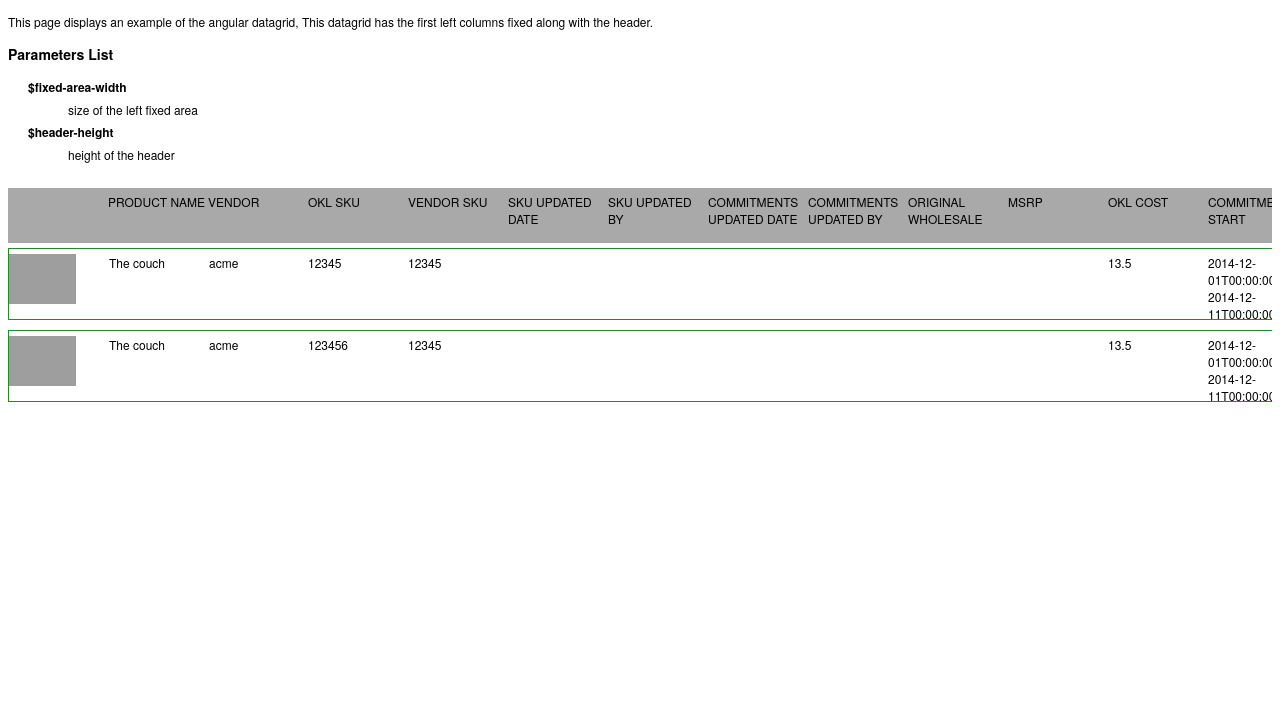
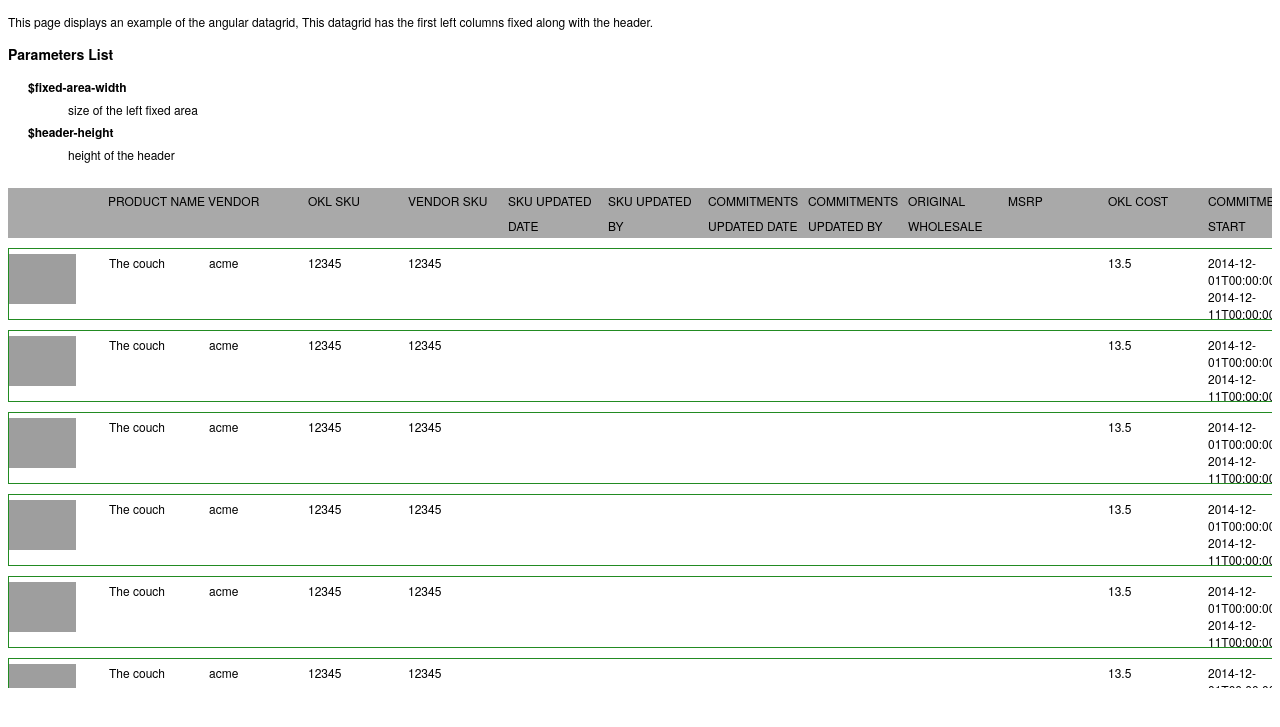
Before and after one commit to mblaylock-okl/angular-datagrid, a website: page index.html in a window 1280 px wide. Shown: the part 53-780 px from the top of the page. Drawn offline with Linux system fonts and the light colour scheme; grey boxes are pictures that could not be loaded.

Commit message:
Rename display order to metadata

```diff
--- a/assets/datagrid.js
+++ b/assets/datagrid.js
@@ -81,7 +81,7 @@ var datagridApp = angular.module("DatagridApp", []);;datagridApp.controller('dat
         //}
     };
 
-    $scope.displayOrder = [
+    $scope.metadataOrdered = [
         $scope.metadata.thumbnail_image,
         $scope.metadata.item_name,
         $scope.metadata.vendor_name,
@@ -98,10 +98,7 @@ var datagridApp = angular.module("DatagridApp", []);;datagridApp.controller('dat
         $scope.metadata.commitment_end
     ];
 
-    $scope.data = {
-        order: $scope.displayOrder,
-        rows: [
-            {
+    $scope.skuExample = {
         sku_image: 'https://okl.scene7.com/is/image/OKL/Product_PRV10413_Image_1?$medium$',
         okl_sku: '12345',
         sku_shipping: {
@@ -171,78 +168,19 @@ var datagridApp = angular.module("DatagridApp", []);;datagridApp.controller('dat
                 ship_method: 'fast'
             }
         ]
-            },
-            {
-                sku_image: 'https://okl.scene7.com/is/image/OKL/Product_PRV10413_Image_1?$medium$',
-                okl_sku: '123456',
-                sku_shipping: {
-                    is_white_glove: true,
-                    is_free_shipping: false,
-                    is_virtual_delivery: false,
-                    is_ormd: true,
-                    is_ship_as_is: true,
-                    is_returnable: false,
-                    is_perishable: false,
-                    is_non_merchandise: false,
-                    estimated_shipping_cost: 12.50
-                },
-                sku: {
-                    is_vintage: true,
-                    non_taxable: false,
-                    vendor_sku: '12345',
-                    wholesale: null,
-                    retail: null,
-                    cost: 13.50,
-                    price: 27.99,
-                    unit_of_measure: 1,
-                    is_non_taxable: false,
-                    modified_date: '2014-12-01',
-                    modified_by: null
-                },
-                vendor_payment: {
-                    lead_time: null
-                },
-                vendor: {
-                    name: 'acme'
-                },
-                vendor_address: {
-                    address1: 'twotwotwain st.',
-                    address2: null,
-                    city: 'oakland',
-                    state: 'ca',
-                    zip: '94105',
-                },
-                product_shipping: {
-                    lead_time: null
-                },
-                product_description: {
-                    name: 'The couch'
-                },
-                inv_ats: {
-                    sell_multiple: 1,
-                    whs_avai_qty: 1,
-                    erp_phys_avail: 1,
-                    imp_ats: 1
-                },
-                inv_commitments: [
-                    {
-                        id: 1,
-                        time_period_start: '2014-12-01T00:00:00',
-                        time_period_end: '2014-12-01T12:01:01',
-                        update_at: '2014-12-01T05:01:01',
-                        last_updated_user_id: 12,
-                        ship_method: 'fast'
-                    },
-                    {
-                        id: 2,
-                        time_period_start: '2014-12-11T00:00:00',
-                        time_period_end: '2014-12-11T12:01:01',
-                        update_at: '2014-12-01T15:01:01',
-                        last_updated_user_id: 12,
-                        ship_method: 'fast'
-                    }
-                ]
-            }
+    };
+
+    $scope.data = {
+        metadata: $scope.metadataOrdered,
+        rows: [
+            angular.copy($scope.skuExample),
+            angular.copy($scope.skuExample),
+            angular.copy($scope.skuExample),
+            angular.copy($scope.skuExample),
+            angular.copy($scope.skuExample),
+            angular.copy($scope.skuExample),
+            angular.copy($scope.skuExample),
+            angular.copy($scope.skuExample)
         ]
     };
 
@@ -265,12 +203,11 @@ var datagridApp = angular.module("DatagridApp", []);;datagridApp.controller('dat
         },
         controller: ['$scope', '$element', function ($scope, $element) {
 
-            $scope.datasource = $scope.datasource || { headers: [], rows: [], order: [] };
+            $scope.datasource = $scope.datasource || { rows: [], metadata: [] };
             $scope.lastFixedColumn = $scope.lastFixedColumn || 3;
 
-            $scope.headers = $scope.datasource.headers;
             $scope.rows = $scope.datasource.rows;
-            $scope.displayOrder = $scope.datasource.order;
+            $scope.metadata = $scope.datasource.metadata;
 
             // Aux methods
             $scope.getColumnValue = function(row, path) {
--- a/src/js/datagridDirective.js
+++ b/src/js/datagridDirective.js
@@ -15,12 +15,11 @@ datagridApp.directive('datagrid', [function(){
         },
         controller: ['$scope', '$element', function ($scope, $element) {
 
-            $scope.datasource = $scope.datasource || { headers: [], rows: [], order: [] };
+            $scope.datasource = $scope.datasource || { rows: [], metadata: [] };
             $scope.lastFixedColumn = $scope.lastFixedColumn || 3;
 
-            $scope.headers = $scope.datasource.headers;
             $scope.rows = $scope.datasource.rows;
-            $scope.displayOrder = $scope.datasource.order;
+            $scope.metadata = $scope.datasource.metadata;
 
             // Aux methods
             $scope.getColumnValue = function(row, path) {
--- a/src/scss/datagrid.css.scss
+++ b/src/scss/datagrid.css.scss
@@ -51,7 +51,7 @@ body {
 
 .header-cell {
     height: $header-height;
-    padding-top: 5px;
+    line-height: 25px;
 }
 .row {
     padding: 5px 0;
--- a/template/datagrid.tmpl.html
+++ b/template/datagrid.tmpl.html
@@ -1,11 +1,11 @@
 <div class="datagrid">
     <div class="container-left">
         <div class="header">
-            <div class="header-cell" ng-repeat="col in displayOrder | limitTo:lastFixedColumn">{{col.header}}</div>
+            <div class="header-cell" ng-repeat="col in metadata | limitTo:lastFixedColumn">{{col.header}}</div>
         </div>
         <div class="body">
             <div class="row" ng-repeat="row in rows">
-                <div class="body-cell" ng-repeat="col in displayOrder | limitTo:lastFixedColumn">
+                <div class="body-cell" ng-repeat="col in metadata | limitTo:lastFixedColumn">
                     <img ng-src="{{getColumnValue(row, col.path)}}" ng-if="col.html_template == 'img'">
                     <span ng-if="col.html_template == 'text'">{{getColumnValue(row, col.path)}}</span>
                </div>
@@ -15,12 +15,12 @@
     <div class="container-right">
         <div class="header-container">
             <div class="header">
-                <div class="header-cell" ng-repeat="col in displayOrder | startAt:lastFixedColumn">{{col.header}}</div>
+                <div class="header-cell" ng-repeat="col in metadata | startAt:lastFixedColumn">{{col.header}}</div>
             </div>
         </div>
         <div class="body">
             <div class="row" ng-repeat="row in rows">
-                <div class="body-cell" ng-repeat="col in displayOrder | startAt:lastFixedColumn">
+                <div class="body-cell" ng-repeat="col in metadata | startAt:lastFixedColumn">
                     <img ng-src="{{getColumnValue(row, col.path)}}" ng-if="col.html_template == 'img'">
                     <span ng-if="col.html_template == 'text'">{{getColumnValue(row, col.path)}}</span>
                     <div ng-if="col.html_template == 'list'" ng-repeat="item in getColumnValue(row, col.path)">
```
Also changed, not shown: assets/datagrid.css. Lines whose indentation alone changed are shown as unchanged.
